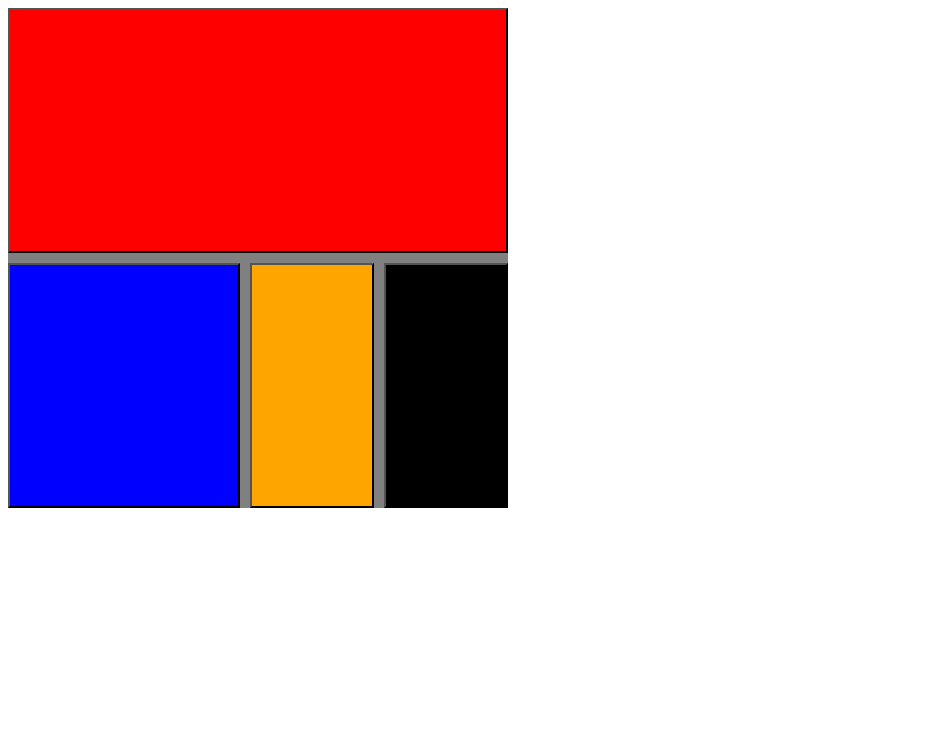
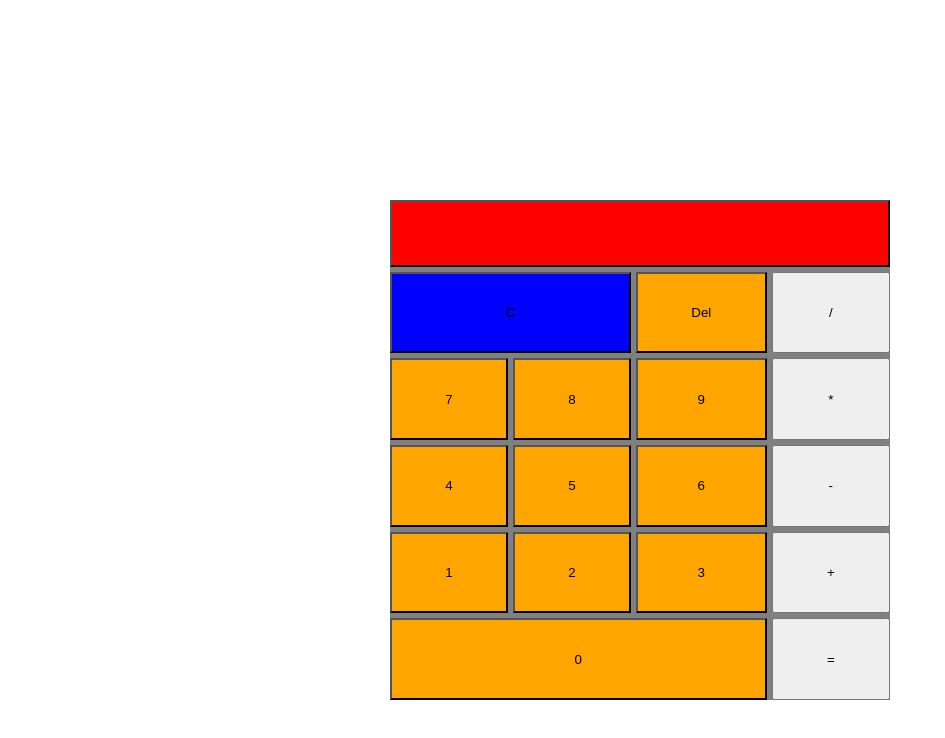
Before and after one commit to LGRV-alt/frontEndCalc, a plain HTML site: page index.html in a window 1280 px wide. Shown: the whole page, without its empty margins (0-945 px from the left). Drawn offline with Linux system fonts and the light colour scheme.

Commit message:
added a basic layout to the calculator

```diff
--- a/index.html
+++ b/index.html
@@ -9,13 +9,27 @@
 </head>
 <body>
 
+    <div class="calcHolder">
     <div class="calculator">
         <button class="totalScreen"></button>
-        <button class="clearButton btn"></button>
-        <button class="removeButton btn"></button>
-        <button class="divide btn"></button>
-
-
+        <button class="clearButton">C</button>
+        <button class="removeButton">Del</button>
+        <button class="divide">/</button>
+        <button class="btn seven">7</button>
+        <button class="btn eight">8</button>
+        <button class="btn nine">9</button>
+        <button class="multiButton">*</button>
+        <button class="btn four">4</button>
+        <button class="btn five">5</button>
+        <button class="btn six">6</button>
+        <button class="minusButton">-</button>
+        <button class="btn one">1</button>
+        <button class="btn two">2</button>
+        <button class="btn three">3</button>
+        <button class="addButton">+</button>
+        <button class="btn zero">0</button>
+        <button class="equalsButton">=</button>
+    </div>
     </div>
 
 <script src="myscript.js"></script>
--- a/styles.css
+++ b/styles.css
@@ -2,29 +2,39 @@ h1{
     color: red;
 }
 
-
+.calcHolder{
+    display: flex;
+    justify-content: center;
+    margin-top: 200px;
+}
 
 .calculator{
     width: 500px;
     height: 500px;
     background-color: gray;
     display: grid;
-    column-gap: 10px;
-    row-gap: 10px;
+    column-gap: 5px;
+    row-gap: 5px;
     grid-template-areas: "totalScreen totalScreen totalScreen totalScreen"
-                        "clear clear removeButton divide";
+                        "clear clear removeButton divide"
+                        "btn btn btn multi"
+                        "btn btn btn minus"
+                        "btn btn btn add"
+                        "zero zero zero equals";
+
 }
 
-/* .btn{
+.btn{
+    background-color: orange;
 
-} */
+}
 
 .totalScreen{
     background-color: red;
     grid-area: totalScreen;
 
+
 }
-
 
 .clearButton{
     background-color: blue;
@@ -37,6 +47,25 @@ h1{
 }
 
 .divide{
-    background-color: black;
     grid-area: divide;
 }
+
+.multiButton{
+    grid-area: multi;
+}
+
+.minusButton{
+    grid-area: minus;
+}
+
+.addButton{
+    grid-area: add;
+}
+
+.equalsButton{
+    grid-area: equals;
+}
+
+.zero{
+    grid-area: zero;
+}
```
